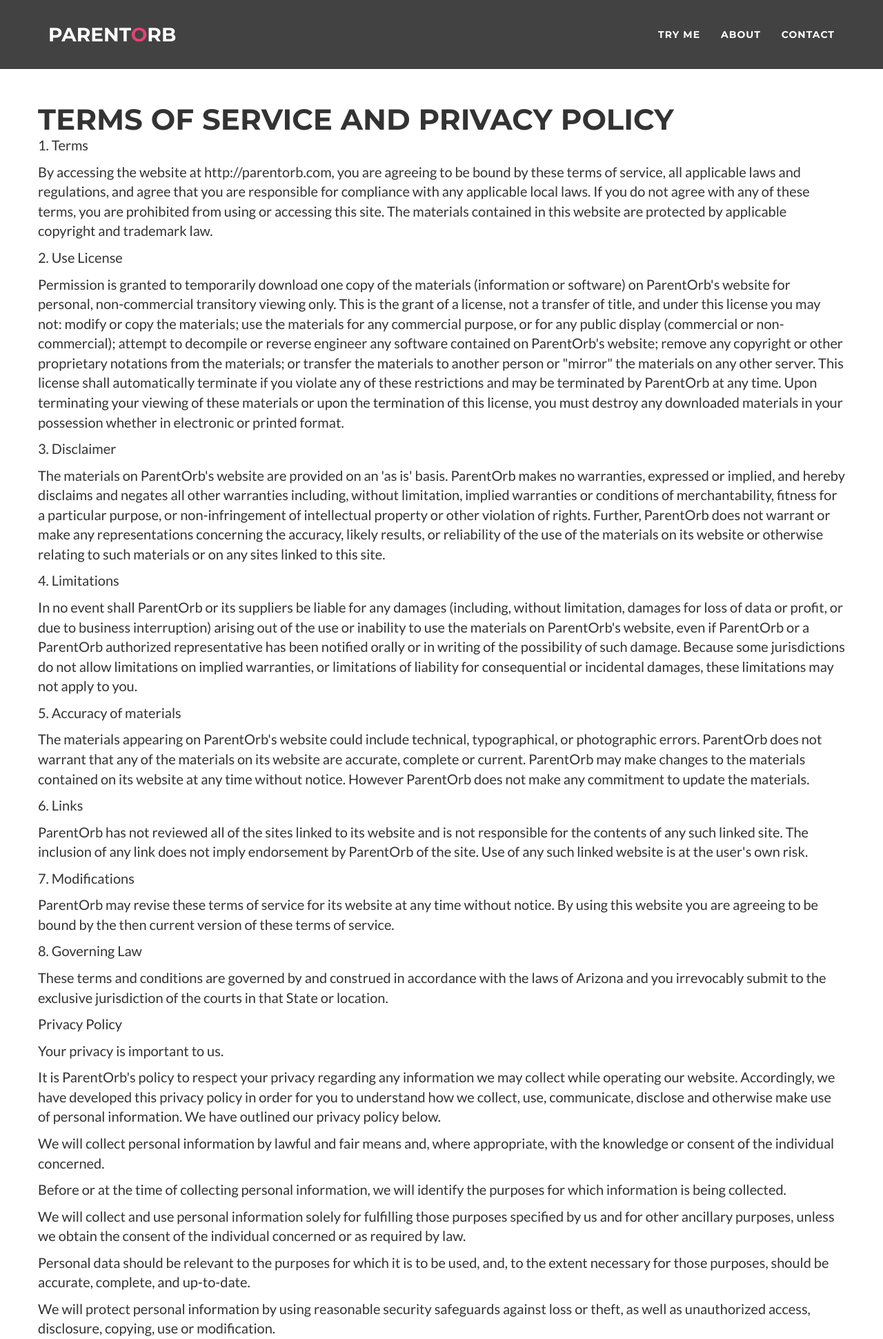
After one commit to JimJty/parentorb, a Django app: page /privacy/ in a window 1280 px wide. The commit adds this page. Shown: the top 1941 px of the page at 69% size. Run offline with Django 3.2, Linux system fonts and the light colour scheme; some libraries are stand-ins or nearby versions.

Commit message:
added privacy policy

```diff
--- /dev/null
+++ b/website/templates/website/base.html
@@ -0,0 +1,245 @@
+{% load static from staticfiles %}
+<!DOCTYPE html>
+<html lang="en">
+
+<head>
+
+    <meta charset="utf-8">
+    <meta http-equiv="X-UA-Compatible" content="IE=edge">
+    <meta name="viewport" content="width=device-width, initial-scale=1">
+    <meta name="description" content="">
+    <meta name="author" content="">
+
+    <title>ParentOrb</title>
+
+    <!-- Bootstrap Core CSS -->
+    <link href="{% static 'website/vendor/bootstrap/css/bootstrap.min.css' %}" rel="stylesheet">
+
+    <!-- Theme CSS -->
+    <link href="{% static 'website/css/freelancer.css' %}" rel="stylesheet">
+
+    <!-- Custom Fonts -->
+    <link href="{% static 'website/vendor/font-awesome/css/font-awesome.min.css' %}" rel="stylesheet" type="text/css">
+    <link href="https://fonts.googleapis.com/css?family=Montserrat:400,700" rel="stylesheet" type="text/css">
+    <link href="https://fonts.googleapis.com/css?family=Lato:400,700,400italic,700italic" rel="stylesheet" type="text/css">
+
+    <!-- HTML5 Shim and Respond.js IE8 support of HTML5 elements and media queries -->
+    <!-- WARNING: Respond.js doesn't work if you view the page via file:// -->
+    <!--[if lt IE 9]>
+        <script src="https://oss.maxcdn.com/libs/html5shiv/3.7.0/html5shiv.js"></script>
+        <script src="https://oss.maxcdn.com/libs/respond.js/1.4.2/respond.min.js"></script>
+    <![endif]-->
+
+    <link rel="icon" type="image/png" sizes="32x32" href="{% static 'website/img/favicon-32x32.png' %}">
+    <link rel="icon" type="image/png" sizes="96x96" href="{% static 'website/img/favicon-96x96.png' %}">
+    <link rel="icon" type="image/png" sizes="16x16" href="{% static 'website/img/favicon-16x16.png' %}">
+
+</head>
+
+<body id="page-top" class="index">
+<div id="skipnav"><a href="#maincontent">Skip to main content</a></div>
+
+    <!-- Navigation -->
+    <nav id="mainNav" class="navbar navbar-default navbar-fixed-top navbar-custom">
+        <div class="container">
+            <!-- Brand and toggle get grouped for better mobile display -->
+            <div class="navbar-header page-scroll">
+                <button type="button" class="navbar-toggle" data-toggle="collapse" data-target="#bs-example-navbar-collapse-1">
+                    <span class="sr-only">Toggle navigation</span> Menu <i class="fa fa-bars"></i>
+                </button>
+                <a class="navbar-brand" href="{% url 'home' %}">Parent<span style="color:#e04474;">O</span>rb</a>
+            </div>
+
+            <!-- Collect the nav links, forms, and other content for toggling -->
+            <div class="collapse navbar-collapse" id="bs-example-navbar-collapse-1">
+                <ul class="nav navbar-nav navbar-right">
+                    <li class="hidden">
+                        <a href="#page-top"></a>
+                    </li>
+                    <li class="page-scroll">
+                        <a href="{% url 'home' %}#portfolio">Try Me</a>
+                    </li>
+                    <li class="page-scroll">
+                        <a href="{% url 'home' %}#about">About</a>
+                    </li>
+                    <li class="page-scroll">
+                        <a href="{% url 'home' %}#contact">Contact</a>
+                    </li>
+                </ul>
+            </div>
+            <!-- /.navbar-collapse -->
+        </div>
+        <!-- /.container-fluid -->
+    </nav>
+
+    {% block content %}
+    <!-- Header -->
+    <header>
+        <div class="container" id="maincontent" tabindex="-1">
+            <div class="row">
+                <div class="col-lg-12">
+                    <img class="img-responsive" style="height:200px;" src="{% static 'website/img/logo.png' %}" alt="">
+                    <div class="intro-text">
+                        <h1 class="name">Parent<span style="color:#e04474;">O</span>rb</h1>
+                        <hr class="star-light">
+                        <span class="skills">A Smart Helper for Parents with Connected Kids</span>
+                    </div>
+                </div>
+            </div>
+        </div>
+    </header>
+
+    <!-- Portfolio Grid Section -->
+    <section id="portfolio">
+        <div class="container">
+            <div class="row">
+                <div class="col-lg-12 text-center">
+                    <h2>Try Me</h2>
+                    <hr class="star-primary">
+                </div>
+            </div>
+            <div class="row">
+                <div class="col-lg-12 text-center">
+
+                </div>
+
+            </div>
+        </div>
+    </section>
+
+    <!-- About Section -->
+    <section class="success" id="about">
+        <div class="container">
+            <div class="row">
+                <div class="col-lg-12 text-center">
+                    <h2>About</h2>
+                    <hr class="star-light">
+                </div>
+            </div>
+            <div class="row">
+                <div class="col-lg-4 col-lg-offset-2">
+                    <p></p>
+
+                </div>
+                <div class="col-lg-4">
+                    <p></p>
+                </div>
+
+            </div>
+        </div>
+    </section>
+
+    <!-- Contact Section -->
+    <section id="contact">
+        <div class="container">
+            <div class="row">
+                <div class="col-lg-12 text-center">
+                    <h2>Contact</h2>
+                    <hr class="star-primary">
+                </div>
+            </div>
+            <div class="row">
+                <div class="col-lg-8 col-lg-offset-2">
+                    <!-- To configure the contact form email address, go to mail/contact_me.php and update the email address in the PHP file on line 19. -->
+                    <!-- The form should work on most web servers, but if the form is not working you may need to configure your web server differently. -->
+                    <form name="sentMessage" id="contactForm" novalidate>
+                        <div class="row control-group">
+                            <div class="form-group col-xs-12 floating-label-form-group controls">
+                                <label for="name">Name</label>
+                                <input type="text" class="form-control" placeholder="Name" id="name" required data-validation-required-message="Please enter your name.">
+                                <p class="help-block text-danger"></p>
+                            </div>
+                        </div>
+                        <div class="row control-group">
+                            <div class="form-group col-xs-12 floating-label-form-group controls">
+                                <label for="email">Email Address</label>
+                                <input type="email" class="form-control" placeholder="Email Address" id="email" required data-validation-required-message="Please enter your email address.">
+                                <p class="help-block text-danger"></p>
+                            </div>
+                        </div>
+                         <div class="row control-group">
+                            <div class="form-group col-xs-12 floating-label-form-group controls">
+                                <label for="message">Message</label>
+                                <textarea rows="5" class="form-control" placeholder="Message" id="message" required data-validation-required-message="Please enter a message."></textarea>
+                                <p class="help-block text-danger"></p>
+                            </div>
+                        </div>
+                        <br>
+                        <div id="success"></div>
+                        <div class="row">
+                            <div class="form-group col-xs-12">
+                                <button type="submit" class="btn btn-success btn-lg">Send</button>
+                            </div>
+                        </div>
+                    </form>
+                </div>
+            </div>
+        </div>
+    </section>
+
+    {% endblock %}
+    <!-- Footer -->
+    <footer class="text-center">
+        <div class="footer-above">
+            <div class="container">
+                <div class="row">
+                    <div class="footer-col col-md-4">
+                        <h3></h3>
+                        <p><a href="">Home</a></p>
+                        <p><a href="{% url 'privacy' %}">Privacy / Terms</a></p>
+                    </div>
+                    <div class="footer-col col-md-4">
+                        <h3>Around the Web</h3>
+                        <ul class="list-inline">
+                            <li>
+                                <a href="https://facebook.com/ParentOrb" class="btn-social btn-outline"><span class="sr-only">Facebook</span><i class="fa fa-fw fa-facebook"></i></a>
+                            </li>
+
+                        </ul>
+                    </div>
+                    <div class="footer-col col-md-4">
+                        <h3></h3>
+                        <p></p>
+                    </div>
+                </div>
+            </div>
+        </div>
+        <div class="footer-below">
+            <div class="container">
+                <div class="row">
+                    <div class="col-lg-12">
+                        Copyright &copy; ParentOrb 2017
+                    </div>
+                </div>
+            </div>
+        </div>
+    </footer>
+
+    <!-- Scroll to Top Button (Only visible on small and extra-small screen sizes) -->
+    <div class="scroll-top page-scroll hidden-sm hidden-xs hidden-lg hidden-md">
+        <a class="btn btn-primary" href="#page-top">
+            <i class="fa fa-chevron-up"></i>
+        </a>
+    </div>
+
+
+
+    <!-- jQuery -->
+    <script src="{% static 'website/vendor/jquery/jquery.min.js' %}"></script>
+
+    <!-- Bootstrap Core JavaScript -->
+    <script src="{% static 'website/vendor/bootstrap/js/bootstrap.min.js' %}"></script>
+
+    <!-- Plugin JavaScript -->
+    <script src="https://cdnjs.cloudflare.com/ajax/libs/jquery-easing/1.3/jquery.easing.min.js' %}"></script>
+
+    <!-- Contact Form JavaScript -->
+    <script src="{% static 'website/js/jqBootstrapValidation.js' %}"></script>
+    <script src="{% static 'website/js/contact_me.js' %}"></script>
+
+    <!-- Theme JavaScript -->
+    <script src="{% static 'website/js/freelancer.min.js' %}"></script>
+
+</body>
+
+</html>
--- /dev/null
+++ b/website/templates/website/privacy.html
@@ -0,0 +1,151 @@
+{% extends "website/base.html" %}
+{% load static from staticfiles %}
+
+{% block content %}
+
+
+
+    <!-- About Section -->
+    <section class="portfolio" style="margin-top: 50px;">
+        <div class="container">
+            <div class="row">
+                <div class="col-12 text-left">
+                    <h2>Terms of Service and Privacy Policy</h2>
+                    <p> 1. Terms<p>
+                    <p>
+                        By accessing the website at http://parentorb.com, you are agreeing to be bound by these terms of
+                        service, all applicable laws and regulations, and agree that you are responsible for compliance
+                        with any applicable local laws. If you do not agree with any of these terms, you are prohibited
+                        from using or accessing this site. The materials contained in this website are protected by
+                        applicable copyright and trademark law.
+                    </p>
+                    <p>
+                        2. Use License
+                    </p>
+                    <p>
+                        Permission is granted to temporarily download one copy of the materials (information or
+                        software) on ParentOrb's website for personal, non-commercial transitory viewing only. This is
+                        the grant of a license, not a transfer of title, and under this license you may not:
+                        modify or copy the materials;
+                        use the materials for any commercial purpose, or for any public display (commercial or
+                        non-commercial);
+                        attempt to decompile or reverse engineer any software contained on ParentOrb's website;
+                        remove any copyright or other proprietary notations from the materials; or
+                        transfer the materials to another person or "mirror" the materials on any other server.
+                        This license shall automatically terminate if you violate any of these restrictions and may be
+                        terminated by ParentOrb at any time. Upon terminating your viewing of these materials or upon
+                        the termination of this license, you must destroy any downloaded materials in your possession
+                        whether in electronic or printed format.
+                    </p>
+                    <p>
+                        3. Disclaimer
+                    </p>
+                    <p>
+                        The materials on ParentOrb's website are provided on an 'as is' basis. ParentOrb makes no
+                        warranties, expressed or implied, and hereby disclaims and negates all other warranties
+                        including, without limitation, implied warranties or conditions of merchantability, fitness for
+                        a particular purpose, or non-infringement of intellectual property or other violation of rights.
+                        Further, ParentOrb does not warrant or make any representations concerning the accuracy, likely
+                        results, or reliability of the use of the materials on its website or otherwise relating to such
+                        materials or on any sites linked to this site.
+                    </p>
+                    <p>
+                        4. Limitations
+                    </p>
+                    <p>
+                        In no event shall ParentOrb or its suppliers be liable for any damages (including, without
+                        limitation, damages for loss of data or profit, or due to business interruption) arising out of
+                        the use or inability to use the materials on ParentOrb's website, even if ParentOrb or a
+                        ParentOrb authorized representative has been notified orally or in writing of the possibility of
+                        such damage. Because some jurisdictions do not allow limitations on implied warranties, or
+                        limitations of liability for consequential or incidental damages, these limitations may not
+                        apply to you.
+                    </p>
+                    <p>
+                        5. Accuracy of materials
+                    </p>
+                    <p>
+                        The materials appearing on ParentOrb's website could include technical, typographical, or
+                        photographic errors. ParentOrb does not warrant that any of the materials on its website are
+                        accurate, complete or current. ParentOrb may make changes to the materials contained on its
+                        website at any time without notice. However ParentOrb does not make any commitment to update the
+                        materials.
+                    </p>
+                    <p>
+                        6. Links
+                    </p>
+                    <p>
+                        ParentOrb has not reviewed all of the sites linked to its website and is not responsible for the
+                        contents of any such linked site. The inclusion of any link does not imply endorsement by
+                        ParentOrb of the site. Use of any such linked website is at the user's own risk.
+                    </p>
+                    <p>
+                        7. Modifications
+                    </p>
+                    <p>
+                        ParentOrb may revise these terms of service for its website at any time without notice. By using
+                        this website you are agreeing to be bound by the then current version of these terms of service.
+                    </p>
+                    <p>
+                        8. Governing Law
+                    </p>
+                    <p>
+                        These terms and conditions are governed by and construed in accordance with the laws of Arizona
+                        and you irrevocably submit to the exclusive jurisdiction of the courts in that State or
+                        location.
+                    </p>
+                    <p>
+                        Privacy Policy
+                    </p>
+                    <p>
+
+                        Your privacy is important to us.
+                    </p>
+                    <p>
+                        It is ParentOrb's policy to respect your privacy regarding any information we may collect while
+                        operating our website. Accordingly, we have developed this privacy policy in order for you to
+                        understand how we collect, use, communicate, disclose and otherwise make use of personal
+                        information. We have outlined our privacy policy below.
+                    </p>
+                    <p>
+                        We will collect personal information by lawful and fair means and, where appropriate, with the
+                        knowledge or consent of the individual concerned.
+                    </p>
+                    <p>
+                        Before or at the time of collecting personal information, we will identify the purposes for
+                        which information is being collected.
+                    </p>
+                    <p>
+                        We will collect and use personal information solely for fulfilling those purposes specified by
+                        us and for other ancillary purposes, unless we obtain the consent of the individual concerned or
+                        as required by law.
+                    </p>
+                    <p>
+                        Personal data should be relevant to the purposes for which it is to be used, and, to the extent
+                        necessary for those purposes, should be accurate, complete, and up-to-date.
+                    </p>
+                    <p>
+                        We will protect personal information by using reasonable security safeguards against loss or
+                        theft, as well as unauthorized access, disclosure, copying, use or modification.
+                    </p>
+                    <p>
+                        We will make readily available to customers information about our policies and practices
+                        relating to the management of personal information.
+                    </p>
+                    <p>
+                    We will only retain personal information for as long as necessary for the fulfilment of those
+                        purposes.
+                    </p>
+                    <p>
+                        We are committed to conducting our business in accordance with these principles in order to
+                        ensure that the confidentiality of personal information is protected and maintained. ParentOrb
+                        may change this privacy policy from time to time at ParentOrb's sole discretion.
+                    </p>
+                </div>
+            </div>
+
+        </div>
+    </section>
+
+
+{% endblock %}
--- a/website/urls.py
+++ b/website/urls.py
@@ -1,10 +1,12 @@
 from django.conf.urls import  url
 
-from website.views import home, error_test, handle_twilio
+from website.views import home, error_test, handle_twilio, privacy
 
 urlpatterns = [
 
     url(r'^$', home, name='home'),
+
+    url(r'^privacy/$', privacy, name='privacy'),
 
     url(r'^handle-twilio/$', handle_twilio, name="hanlde-twilio"),
 
--- a/website/views.py
+++ b/website/views.py
@@ -25,6 +25,13 @@
     }
 
     return render(request, 'website/home.html', context)
+
+def privacy(request):
+    context = {
+
+    }
+
+    return render(request, 'website/privacy.html', context)
 
 @csrf_exempt
 def handle_twilio(request):
```
Also changed, not shown: website/templates/website/home.html (+3 -135 lines).
